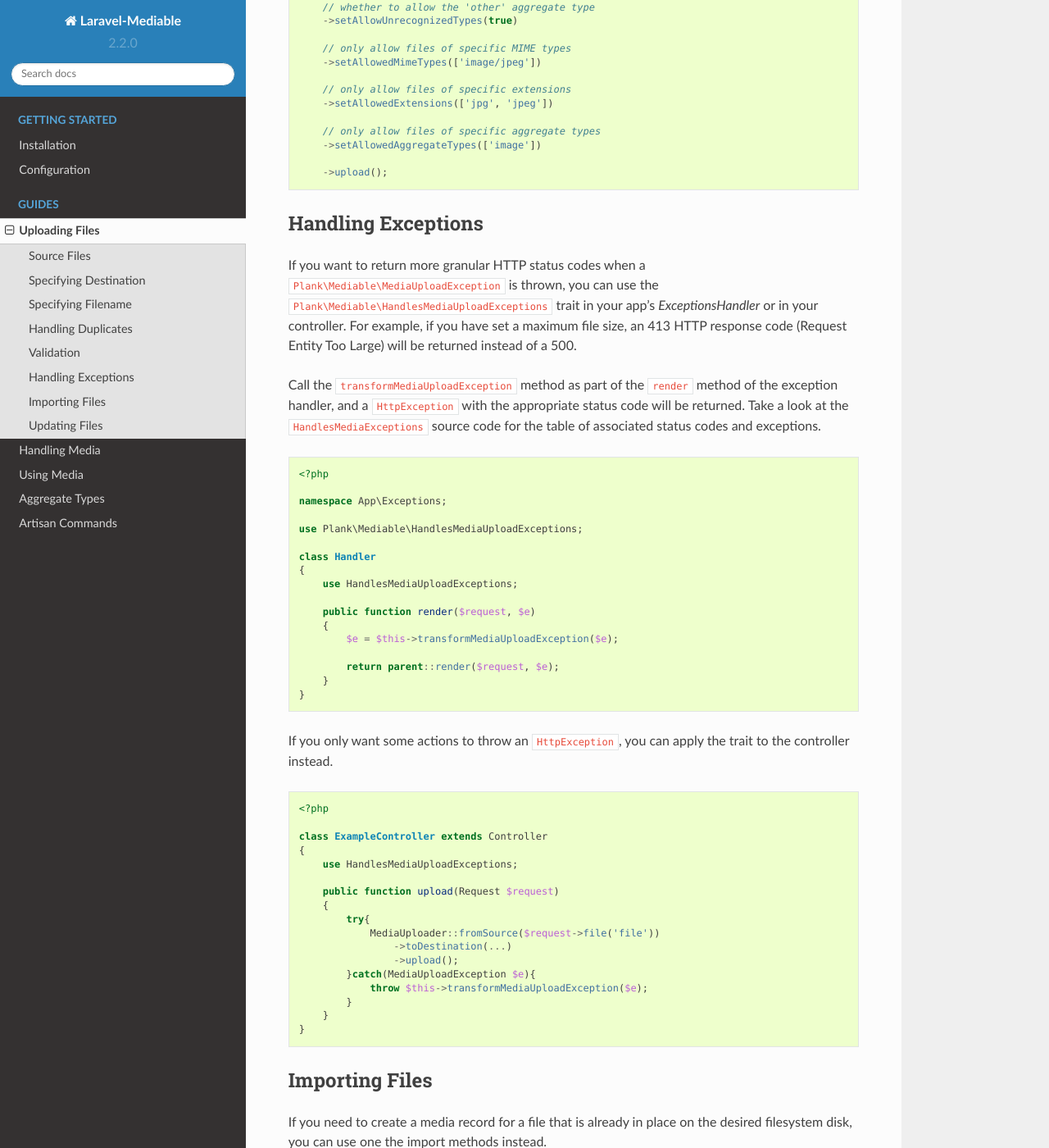
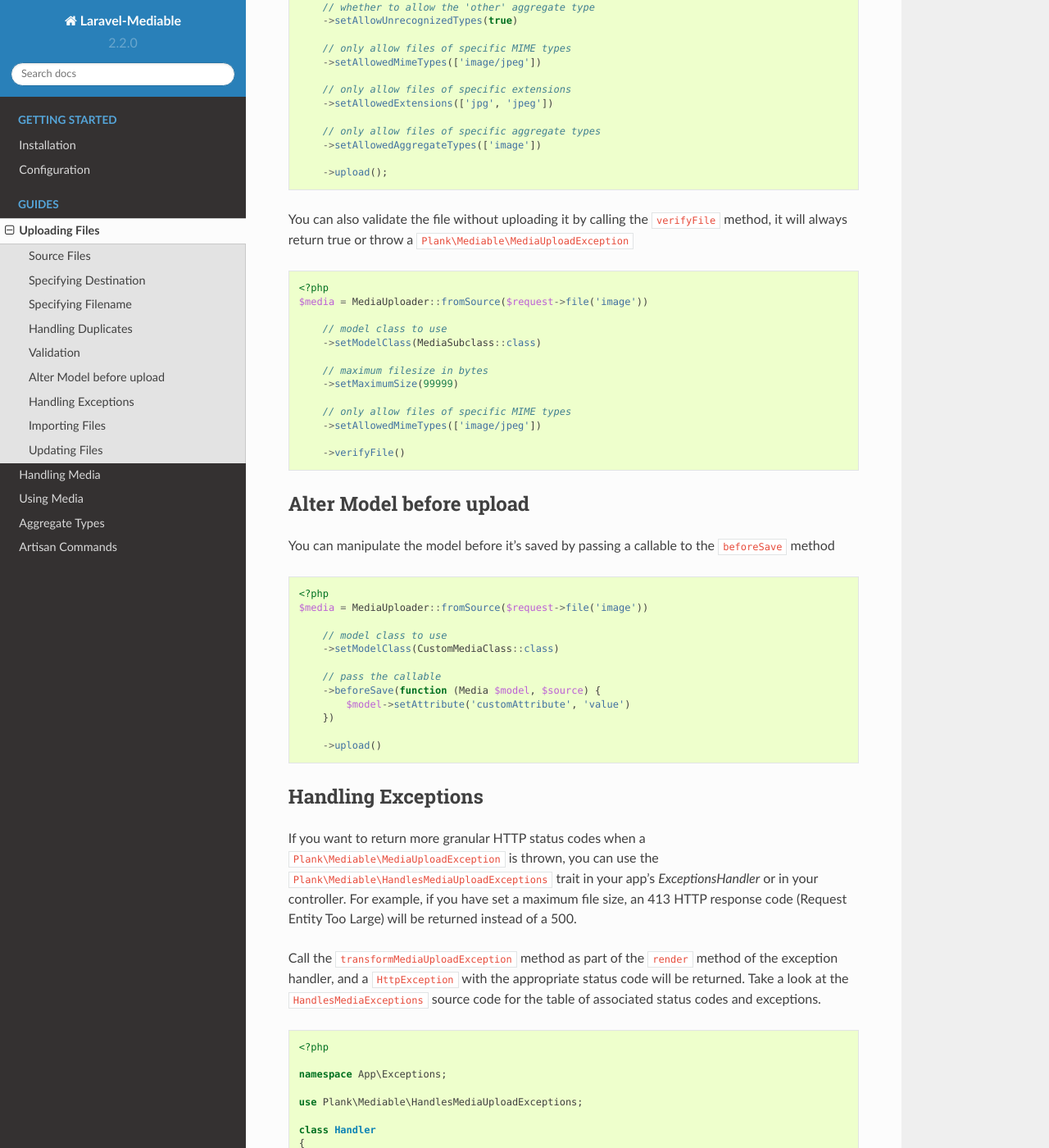
Before and after one commit to plank/laravel-mediable, a Sphinx documentation site: the page built from docs/source/uploader.rst, in a window 1280 px wide and 1400 px high, scrolled down 2451 px. Shown: the whole window at 82% size. Built offline with Sphinx 7.4.7 and the Read the Docs theme 2.0.0, drawn with Linux system fonts in a browser that asks for light colours.

Commit message:
add documentation

```diff
--- a/docs/source/uploader.rst
+++ b/docs/source/uploader.rst
@@ -123,6 +123,46 @@ You can override the most validation configuration values set in ``config/mediab
 
         ->upload();
 
+You can also validate the file without uploading it by calling the ``verifyFile`` method, it will always return true or throw a ``Plank\Mediable\MediaUploadException``
+
+::
+
+    <?php
+    $media = MediaUploader::fromSource($request->file('image'))
+
+        // model class to use
+        ->setModelClass(MediaSubclass::class)
+
+        // maximum filesize in bytes
+        ->setMaximumSize(99999)
+
+        // only allow files of specific MIME types
+        ->setAllowedMimeTypes(['image/jpeg'])
+
+        ->verifyFile()
+
+
+Alter Model before upload
+-------------------------
+
+You can manipulate the model before it's saved by passing a callable to the ``beforeSave`` method
+
+::
+
+    <?php
+    $media = MediaUploader::fromSource($request->file('image'))
+
+        // model class to use
+        ->setModelClass(CustomMediaClass::class)
+
+        // pass the callable
+        ->beforeSave(function (Media $model, $source) {
+            $model->setAttribute('customAttribute', 'value')
+        })
+
+        ->upload()
+
+
 Handling Exceptions
 --------------------
 
```
